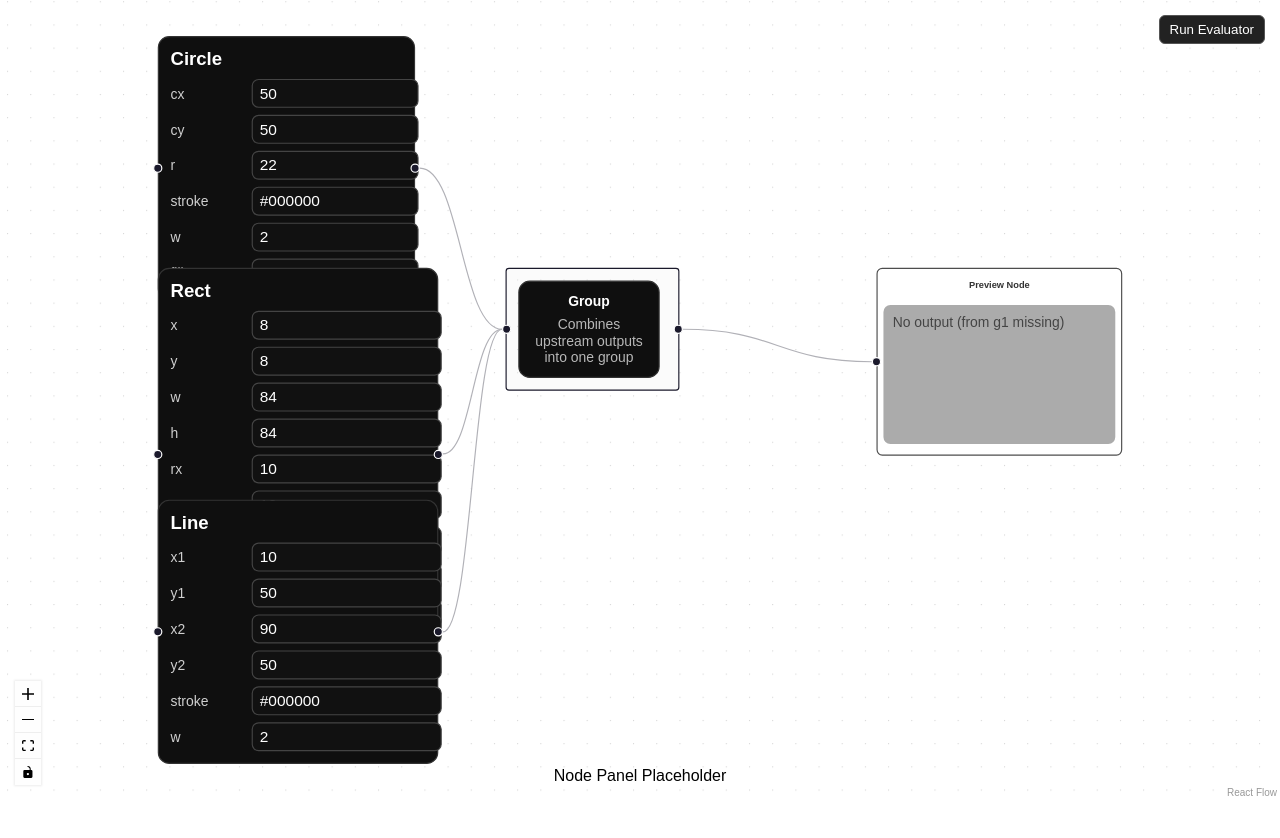
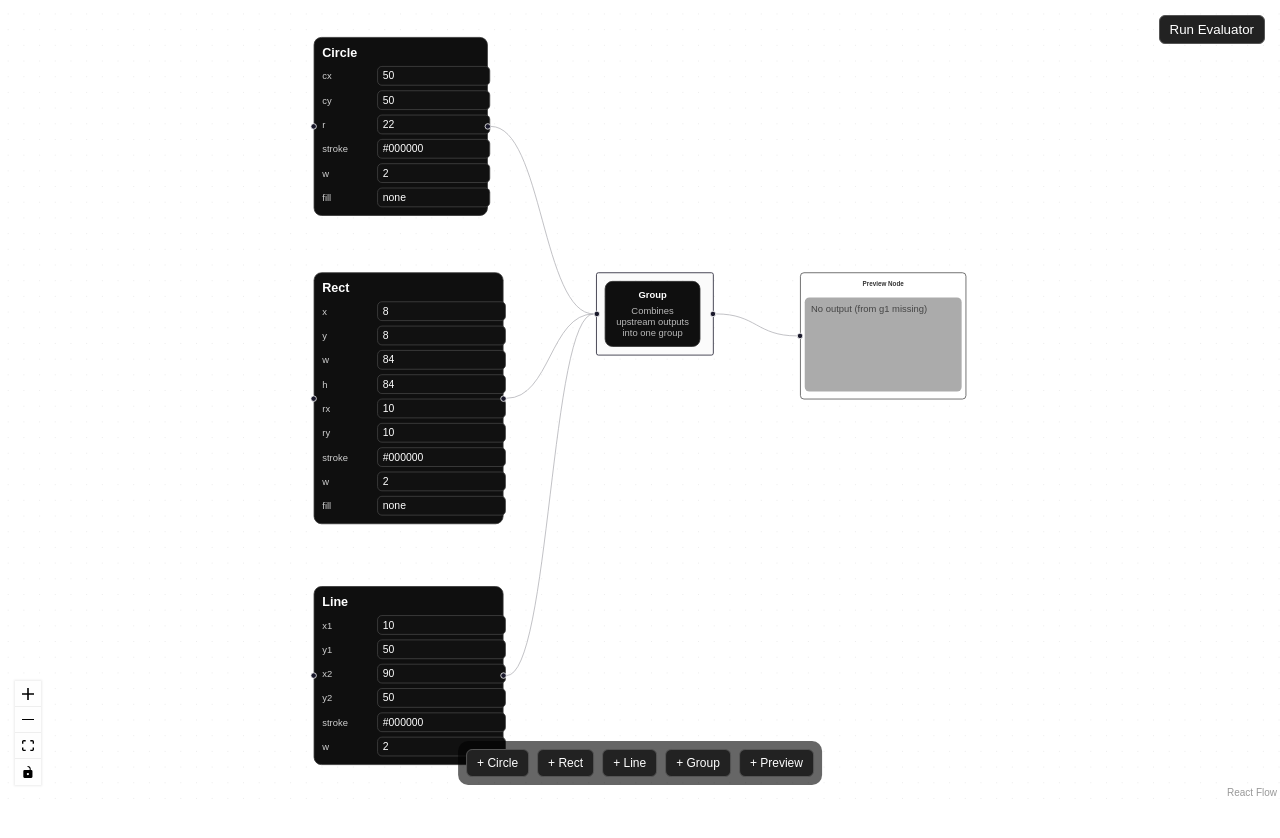
Before and after one commit to SemioSyst/node-vis-editor, a React app: page / in a window 1280 px wide. Shown: the top 838 px of the page. Built offline with nearby package versions, Linux system fonts and the light colour scheme; the HTML template or start-up script is replaced by a standard one.

Commit message:
Add node addition functionality and update node library; enhance UI for adding nodes

```diff
--- a/src/App.jsx
+++ b/src/App.jsx
@@ -17,16 +17,24 @@ import { topoSort } from './topoSort.js';
 import { createEvaluator } from './evaluator/createEvaluator.js';
 import { evaluatorsByType } from './evaluator/evaluatorsByType.js';
 
+import '@xyflow/react/dist/style.css';
 
-import '@xyflow/react/dist/style.css';
+// Define the node library with default data for each node type
+const NODE_LIBRARY = [
+  { type: 'circle', label: 'Circle', defaultData: { cx: 50, cy: 50, r: 22, stroke: '#000000', strokeWidth: 2, fill: 'none' } },
+  { type: 'rect',   label: 'Rect',   defaultData: { x: 8, y: 8, w: 84, h: 84, rx: 10, ry: 10, stroke: '#000000', strokeWidth: 2, fill: 'none' } },
+  { type: 'line',   label: 'Line',   defaultData: { x1: 10, y1: 50, x2: 90, y2: 50, stroke: '#000000', strokeWidth: 2 } },
+  { type: 'group',  label: 'Group',  defaultData: { } },
+  { type: 'previewNode', label: 'Preview', defaultData: { label: 'Preview' } },
+];
 
 //Initial Nodes and Edges
 const initialNodes = [
-  { id: 'c1', type: 'circle', position: { x: -260, y: 0 }, data: {} },
+  { id: 'c1', type: 'circle', position: { x: -260, y: -100 }, data: {} },
   { id: 'r1', type: 'rect', position: { x: -260, y: 200 }, data: {} },
-  { id: 'l1', type: 'line', position: { x: -260, y: 400 }, data: {} },
+  { id: 'l1', type: 'line', position: { x: -260, y: 600 }, data: {} },
 
-  { id: 'g1', type: 'group', position: { x: 40, y: 200 }, data: {} },
+  { id: 'g1', type: 'group', position: { x: 100, y: 200 }, data: {} },
   { id: 'p1', type: 'previewNode', position: { x: 360, y: 200 }, data: { label: 'Preview' } },
 ];
 
@@ -64,7 +72,30 @@ export default function App() {
     [],
   );
 
-  // Create the evaluator function once (it can be memoized since it doesn't depend on changing state)
+  // --- Node addition logic ---
+  const nextIdRef = useMemo(() => ({ n: 1 }), []); // simple ref to keep track of next node id for demo purposes
+  // Function to add a new node of a given type to the canvas
+  const addNode = useCallback((nodeType) => {
+    const entry = NODE_LIBRARY.find((x) => x.type === nodeType);
+    if (!entry) return;
+    // Generate a unique id for the new node
+    const id = `${nodeType}-${nextIdRef.n++}`;
+
+    // For demo purposes, new nodes are added with a random offset from the center.
+    const pos = { x: 0 + (Math.random() * 80 - 40), y: 0 + (Math.random() * 80 - 40) };
+
+    setNodes((prev) => [
+      ...prev,
+      {
+        id,
+        type: entry.type,
+        position: pos,
+        data: { ...(entry.defaultData ?? {}) },
+      },
+    ]);
+  }, [setNodes, nextIdRef]);
+
+  // --- Create the evaluator function once (it can be memoized since it doesn't depend on changing state) ---
   const evaluator = useMemo(() => createEvaluator({ evaluatorsByType }), []);
 
   // --- Compile graph to IR ---
@@ -113,7 +144,7 @@ export default function App() {
   return (
     <div style={{ width: '100vw', height: '100vh' }}>
       <GraphIRContext.Provider value={graphIR}>
-        <OutputsProvider initialOutputs={initialOutputs}>
+        <OutputsProvider>
           <ReactFlow
             nodes={nodes}
             edges={edges}
@@ -123,7 +154,27 @@ export default function App() {
             nodeTypes={nodeTypes}
             fitView
           >
-            <Panel position="bottom-center">Node Panel Placeholder</Panel>
+            <Panel position="bottom-center">
+              <div style={{ display: 'flex', gap: 8, padding: 8, background: 'rgba(0,0,0,0.6)', borderRadius: 10 }}>
+                {NODE_LIBRARY.map((n) => (
+                  <button
+                    key={n.type}
+                    onClick={() => addNode(n.type)}
+                    style={{
+                      padding: '6px 10px',
+                      borderRadius: 6,
+                      border: '1px solid #555',
+                      background: '#222',
+                      color: '#fff',
+                      cursor: 'pointer',
+                      fontSize: 12,
+                    }}
+                  >
+                    + {n.label}
+                  </button>
+                ))}
+              </div>
+            </Panel>
             <Panel position="top-right">
               <RunEvaluatorButton evaluator={evaluator} graphIR={graphIR} topo={topo} nodes={nodes} />
             </Panel>
```
